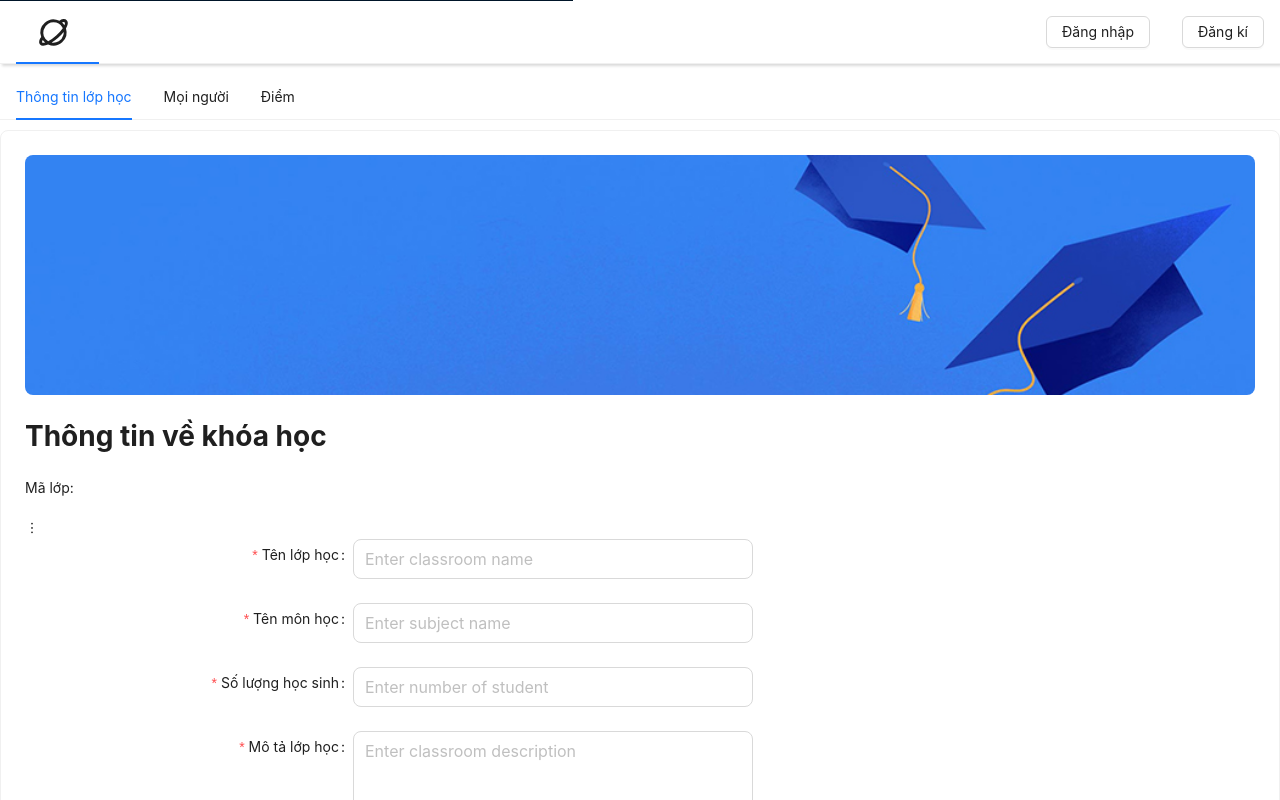
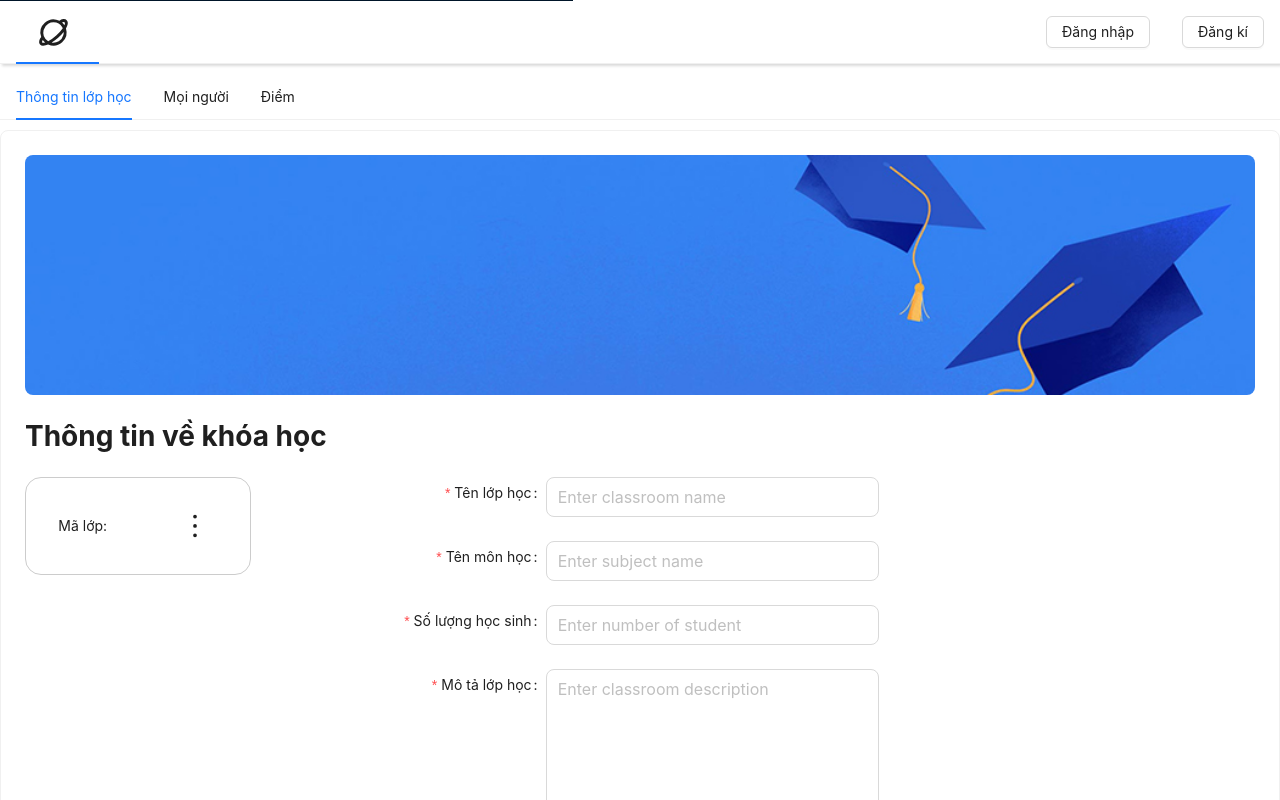
Before and after one commit to advance-web/final-project-classroom, a React (Vite) app: page /classroom/1 in a window 1280 px wide. Shown: the top 800 px of the page. Built offline with nearby package versions, Linux system fonts and the light colour scheme; no server answers.

Commit message:
edit class-detail

```diff
--- a/src/pages/class-detail/index.jsx
+++ b/src/pages/class-detail/index.jsx
@@ -4,7 +4,7 @@ import { CopyToClipboard } from 'react-copy-to-clipboard';
 import { useLocation } from 'react-router-dom';
 import { MoreOutlined } from '@ant-design/icons';
 import { MailOutlined, PhoneOutlined, UserOutlined } from '@ant-design/icons';
-import { Button, Card, Descriptions, Form, Input, notification, Popover } from 'antd';
+import { Card, Descriptions, Form, Input, notification, Popover } from 'antd';
 import PropTypes from 'prop-types';
 import styled from 'styled-components';
 
@@ -117,7 +117,7 @@ function ClassDetail() {
   }
 
   return (
-    <>
+    <ClassDetailStyle>
       <SubMenu></SubMenu>
       <Card>
         <div
@@ -227,6 +227,7 @@ function ClassDetail() {
                 />
               </Form.Item>
             </Form>
+          </div>
           <h1>Thông tin về giảng viên: </h1>
           <Descriptions bordered column={1} size="large">
             <Descriptions.Item label="Fullname" span={1}>
@@ -240,9 +241,8 @@ function ClassDetail() {
             </Descriptions.Item>
           </Descriptions>
         </div>
-        </div>
       </Card>
-    </>
+    </ClassDetailStyle>
   );
 }
 
@@ -253,3 +253,59 @@ Content.propTypes = {
 };
 
 export default ClassDetail;
+
+const ClassDetailStyle = styled.div`
+  .bg-image {
+    background-image: url(/img/AnhNen.jpg);
+    background-repeat: no-repeat;
+    background-size: cover;
+    height: 240px;
+    left: 0;
+    position: relative;
+    top: 0px;
+    width: 100%;
+    border-radius: 8px;
+    .course-name {
+      bottom: 0;
+      color: #fff;
+      left: 0;
+      padding: 1rem 1.5rem;
+      position: absolute;
+      right: 0;
+    }
+  }
+  .course-detail {
+    display: flex;
+    .course-join-code-part {
+      height: 6rem;
+      width: 14rem;
+      display: flex;
+      align-items: center;
+      justify-content: space-around;
+      border: 1px solid #ccc;
+      border-radius: 1rem;
+      .course-join-code-title {
+        margin: 0;
+      }
+      .course-join-code {
+        margin: 0;
+        font-size: 24px;
+        color: rgb(25, 103, 210);
+        fill: rgb(25, 103, 210);
+        font-weight: 500;
+      }
+      .icon {
+        font-size: 30px;
+        padding: 8px;
+        border-radius: 50%;
+        &:hover {
+          background-color: #ccc;
+        }
+      }
+    }
+    .user-profile-form {
+      max-width: 600;
+      margin-left: 8rem;
+    }
+  }
+`;
```
Lines whose indentation alone changed are shown as unchanged.
